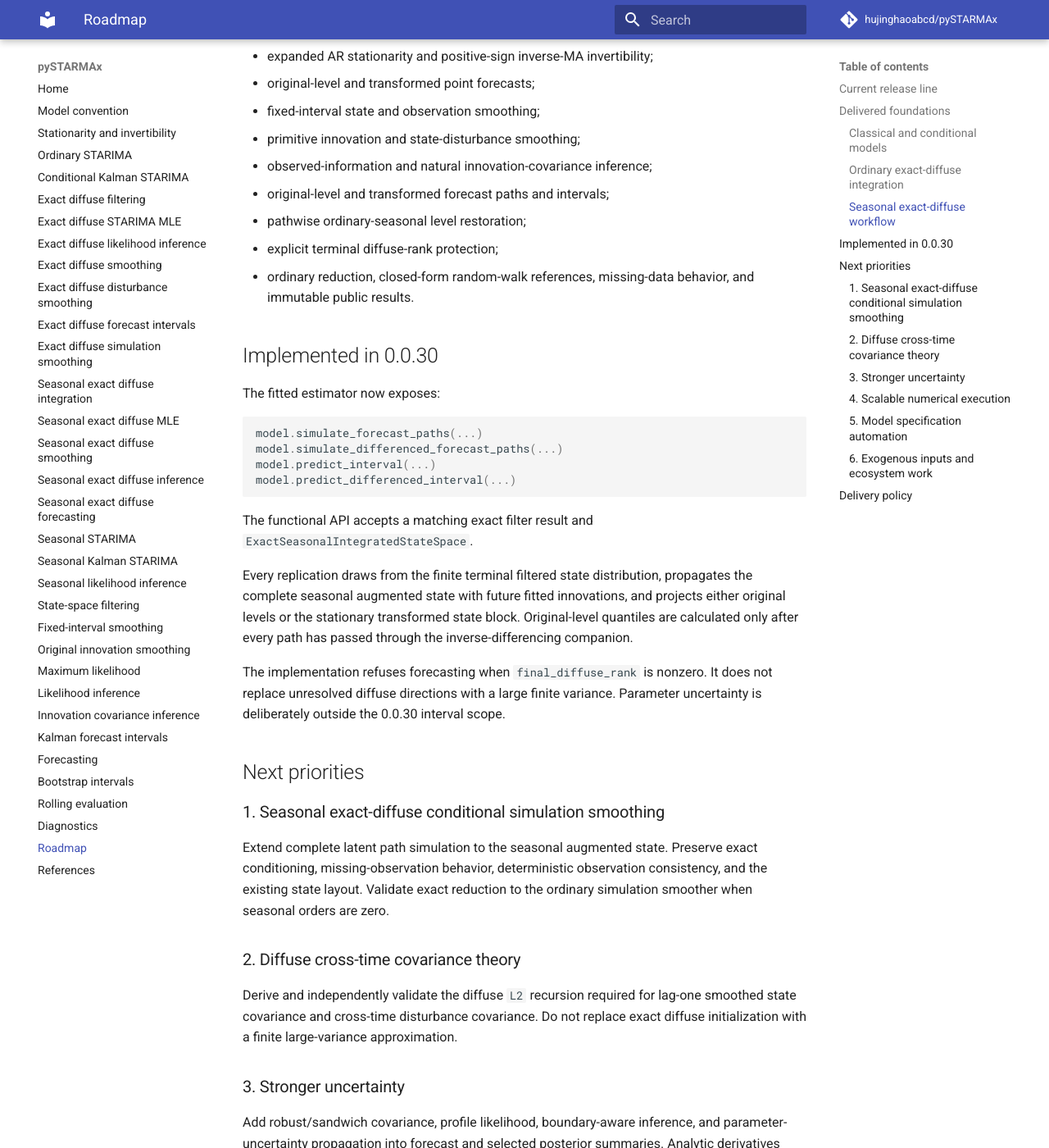
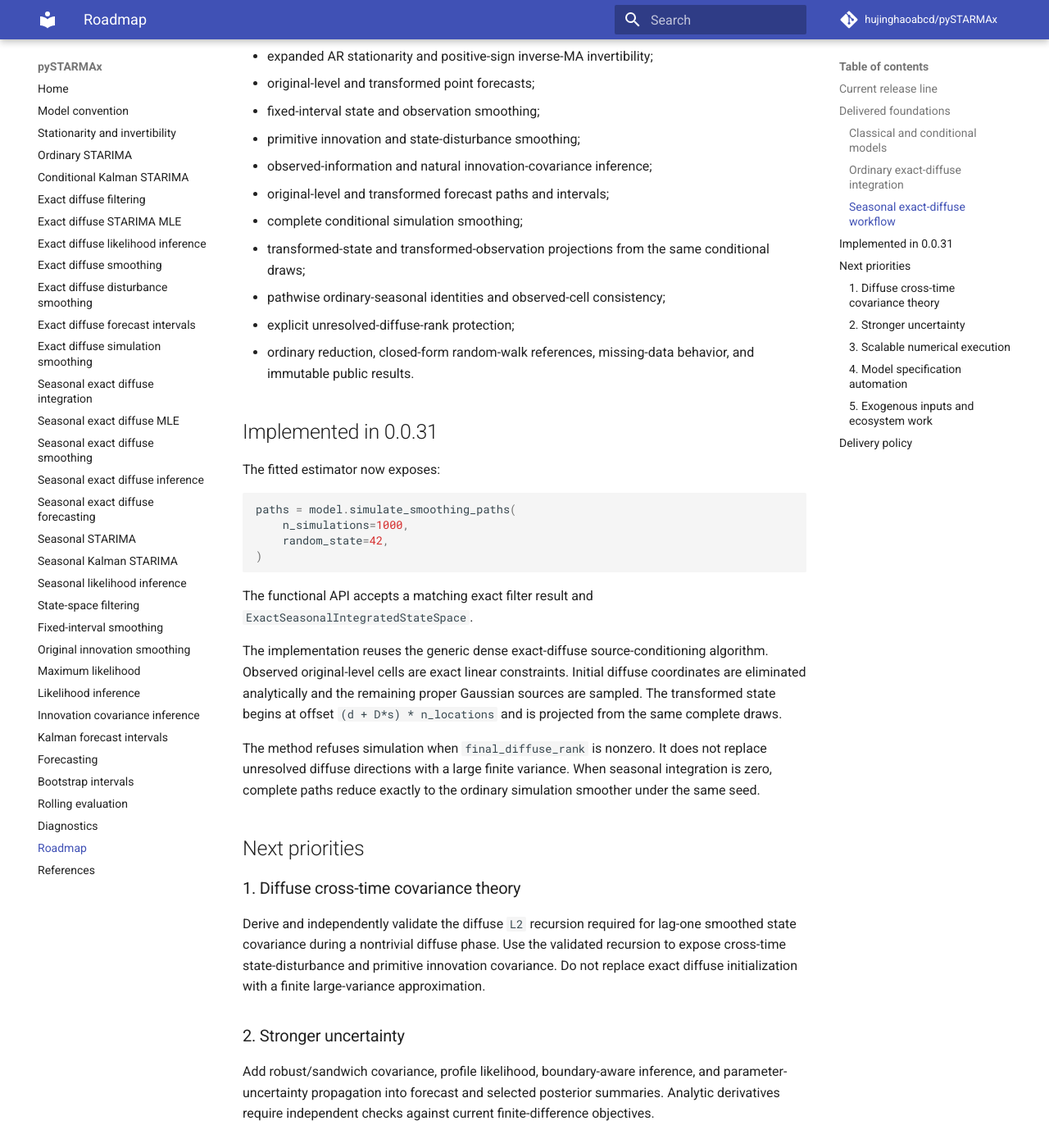
Before and after one commit to hujinghaoabcd/pySTARMAx, an MkDocs documentation site: the page built from docs/roadmap.md, in a window 1280 px wide and 1400 px high, scrolled down 1266 px. Shown: the whole window at 82% size. Built offline with MkDocs 1.6.1 and Material for MkDocs 9.7.7, drawn with Linux system fonts in a browser that asks for light colours; comment, search, counter and statistics services are not loaded; some of the changed text lies outside the part shown.

Commit message:
Advance roadmap after seasonal simulation smoothing

````diff
--- a/docs/roadmap.md
+++ b/docs/roadmap.md
@@ -2,9 +2,8 @@
 
 ## Current release line
 
-Version 0.0.30 adds fixed-parameter seasonal exact-diffuse forecast paths and
-central simulation intervals on original and combined ordinary-seasonal
-transformed scales.
+Version 0.0.31 adds dense seasonal exact-diffuse conditional simulation
+smoothing for complete augmented paths and transformed-state projections.
 
 The project follows a common progression:
 
@@ -35,7 +34,7 @@ The project follows a common progression:
 
 ### Seasonal exact-diffuse workflow
 
-Versions 0.0.26 through 0.0.30 deliver:
+Versions 0.0.26 through 0.0.31 deliver:
 
 - complete `(1-B)^d(1-B^s)^D` differencing polynomial;
 - auditable original-level lag companion and exact diffuse initialization;
@@ -47,64 +46,63 @@ Versions 0.0.26 through 0.0.30 deliver:
 - primitive innovation and state-disturbance smoothing;
 - observed-information and natural innovation-covariance inference;
 - original-level and transformed forecast paths and intervals;
-- pathwise ordinary-seasonal level restoration;
-- explicit terminal diffuse-rank protection;
+- complete conditional simulation smoothing;
+- transformed-state and transformed-observation projections from the same
+  conditional draws;
+- pathwise ordinary-seasonal identities and observed-cell consistency;
+- explicit unresolved-diffuse-rank protection;
 - ordinary reduction, closed-form random-walk references, missing-data behavior,
   and immutable public results.
 
-## Implemented in 0.0.30
+## Implemented in 0.0.31
 
 The fitted estimator now exposes:
 
 ```python
-model.simulate_forecast_paths(...)
-model.simulate_differenced_forecast_paths(...)
-model.predict_interval(...)
-model.predict_differenced_interval(...)
+paths = model.simulate_smoothing_paths(
+    n_simulations=1000,
+    random_state=42,
+)
 ```
 
 The functional API accepts a matching exact filter result and
 `ExactSeasonalIntegratedStateSpace`.
 
-Every replication draws from the finite terminal filtered state distribution,
-propagates the complete seasonal augmented state with future fitted innovations,
-and projects either original levels or the stationary transformed state block.
-Original-level quantiles are calculated only after every path has passed through
-the inverse-differencing companion.
+The implementation reuses the generic dense exact-diffuse source-conditioning
+algorithm. Observed original-level cells are exact linear constraints. Initial
+diffuse coordinates are eliminated analytically and the remaining proper
+Gaussian sources are sampled. The transformed state begins at offset
+`(d + D*s) * n_locations` and is projected from the same complete draws.
 
-The implementation refuses forecasting when `final_diffuse_rank` is nonzero.
-It does not replace unresolved diffuse directions with a large finite variance.
-Parameter uncertainty is deliberately outside the 0.0.30 interval scope.
+The method refuses simulation when `final_diffuse_rank` is nonzero. It does not
+replace unresolved diffuse directions with a large finite variance. When
+seasonal integration is zero, complete paths reduce exactly to the ordinary
+simulation smoother under the same seed.
 
 ## Next priorities
 
-### 1. Seasonal exact-diffuse conditional simulation smoothing
-
-Extend complete latent path simulation to the seasonal augmented state. Preserve
-exact conditioning, missing-observation behavior, deterministic observation
-consistency, and the existing state layout. Validate exact reduction to the
-ordinary simulation smoother when seasonal orders are zero.
-
-### 2. Diffuse cross-time covariance theory
+### 1. Diffuse cross-time covariance theory
 
 Derive and independently validate the diffuse `L2` recursion required for
-lag-one smoothed state covariance and cross-time disturbance covariance. Do not
-replace exact diffuse initialization with a finite large-variance approximation.
+lag-one smoothed state covariance during a nontrivial diffuse phase. Use the
+validated recursion to expose cross-time state-disturbance and primitive
+innovation covariance. Do not replace exact diffuse initialization with a
+finite large-variance approximation.
 
-### 3. Stronger uncertainty
+### 2. Stronger uncertainty
 
 Add robust/sandwich covariance, profile likelihood, boundary-aware inference,
 and parameter-uncertainty propagation into forecast and selected posterior
 summaries. Analytic derivatives require independent checks against current
 finite-difference objectives.
 
-### 4. Scalable numerical execution
+### 3. Scalable numerical execution
 
 Introduce sparse state matrices, memory-aware filtering/smoothing, chunked
 forecast quantiles, and reproducible parallel seed partitioning. Dense
 implementations remain the numerical reference path.
 
-### 5. Model specification automation
+### 4. Model specification automation
 
 Split into independently reviewable stages:
 
@@ -113,7 +111,7 @@ Split into independently reviewable stages:
 - automatic spatial-weight and spatial-lag selection;
 - comparable reporting without mixing likelihood scopes.
 
-### 6. Exogenous inputs and ecosystem work
+### 5. Exogenous inputs and ecosystem work
 
 - exogenous regressors and intervention variables;
 - GIS-oriented data and spatial-weight adapters;
````
